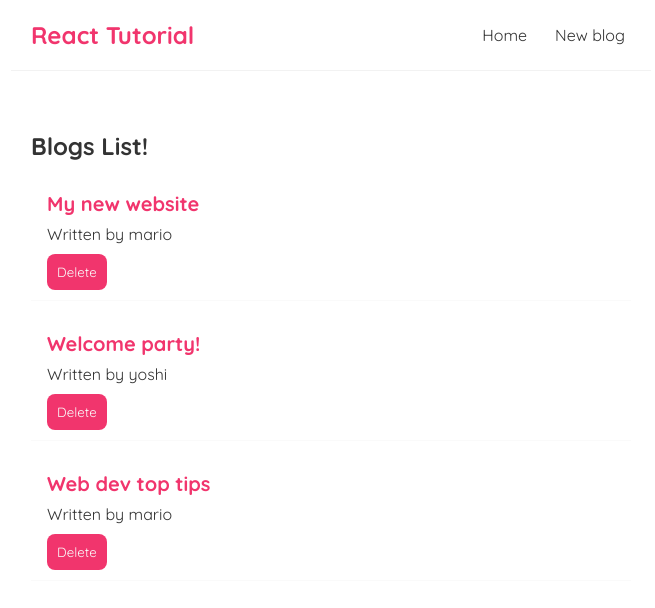
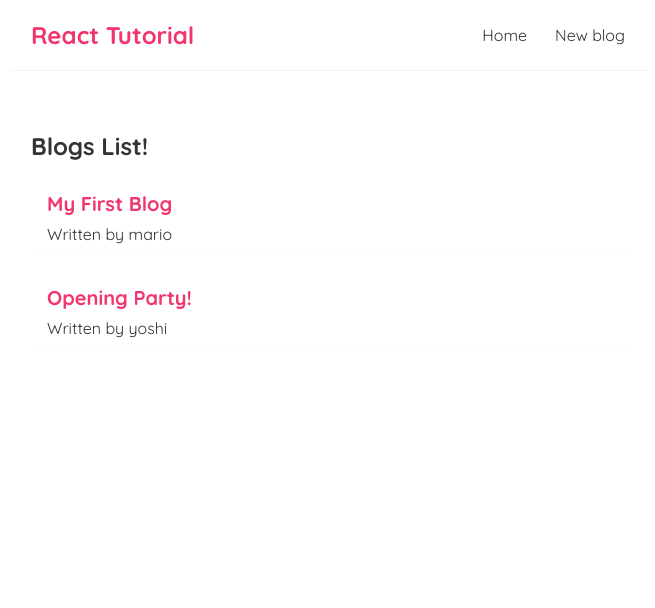
Before and after one commit to FaridFarahmandf/tuts-react, a React (Create React App) app: page / in a window 1280 px wide. Shown: the top 608 px of the page, without its empty margins (309-964 px from the left). Built offline with nearby package versions, Linux system fonts and the light colour scheme; data requests are answered from the project's data file.

Commit message:
making a router, using custom hook, useEffect and dependencies, Json server, managing error messages

```diff
--- a/src/App.js
+++ b/src/App.js
@@ -1,15 +1,22 @@
 import Navbar from './Navbar'
 import Home from './Home'
+import { BrowserRouter as Router, Route, Switch} from "react-router-dom"
 
 function App() {
 
   return (
-    <div className="App">
-      <Navbar />
-      <div className="content">
-        <Home />
+    <Router>
+      <div className="App">
+        <Navbar />
+        <div className="content">
+          <Switch>
+            <Route path="/">
+              <Home />
+            </Route>
+          </Switch>
+        </div>
       </div>
-    </div>
+    </Router>
   );
 }
 
--- a/src/BlogList.js
+++ b/src/BlogList.js
@@ -1,4 +1,4 @@
-const BlogList = ({blogs,title,deleteHandle}) => {
+const BlogList = ({blogs,title}) => {
     // const blogs = props.blogs;
     // const title = props.title;
     return (
@@ -8,19 +8,6 @@
                 <div className="blog-preview" key={blog.id}>
                     <h2>{blog.title}</h2>
                     <p>Written by {blog.author}</p>
-                    <button className="deleteBtn" style={
-                        {
-                            display:"block",
-                            backgroundColor:"#f1356d",
-                            borderRadius:"8px",
-                            color:"#fafafa",
-                            marginTop:"10px",
-                            padding:"10px",
-                            border:"hidden"
-                        }
-                    }
-                    onClick={()=> deleteHandle(blog.id)}
-                    >Delete</button>
                 </div>
             ))}
         </>
--- a/src/Home.js
+++ b/src/Home.js
@@ -1,22 +1,13 @@
-import { useState, useEffect } from "react";
 import BlogList from "./BlogList";
+import useFetch from "./UseFetch";
 const Home = () => {
-    const [blogs, setBlogs] = useState([
-        { title: 'My new website', body: 'lorem ipsum...', author: 'mario', id: 1 },
-        { title: 'Welcome party!', body: 'lorem ipsum...', author: 'yoshi', id: 2 },
-        { title: 'Web dev top tips', body: 'lorem ipsum...', author: 'mario', id: 3 }
-    ])
-    useEffect(()=>{
-        console.log("use effect ran");
-    },[])
-    const deleteHandle = (id) => {
-        let newBlogs = blogs.filter(b => b.id !== id);
-        setBlogs(newBlogs);
-    }
+    const {data:blogs , isPending, error} = useFetch('http://localhost:8000/blogs')
 
     return (
         <div className="home">
-            <BlogList blogs={blogs} title="Blogs List!" deleteHandle={deleteHandle}/>
+            {error && <div>{ error }</div>}
+            {isPending && <div>Is Loading...</div>}
+            {blogs && <BlogList blogs={blogs} title="Blogs List!"/>}
         </div>
      );
 }
--- /dev/null
+++ b/src/UseFetch.js
@@ -0,0 +1,35 @@
+import { useEffect, useState } from "react"
+
+const useFetch = (url) => {
+    const [data, setData] = useState(null)
+    const [isPending, setIsPending] = useState(true)
+    const [error, setError] = useState(null)
+
+    useEffect(() => {
+
+        setTimeout(()=> {
+            fetch(url)
+            .then(res => {
+                if(!res.ok){
+                    throw Error("cannot find a server's path")
+                }
+                return res.json();
+            })
+            .then(ans => {
+                // console.log(ans)
+                setData(ans)
+                setError(null)
+                setIsPending(false)
+            })
+            .catch(err => {
+                setData(null)
+                console.log(err.message)
+                setIsPending(false)
+                setError(err.message)
+            })
+        },1000)
+    }, [url])
+    return { data, isPending, error}
+}
+
+export default useFetch
```
